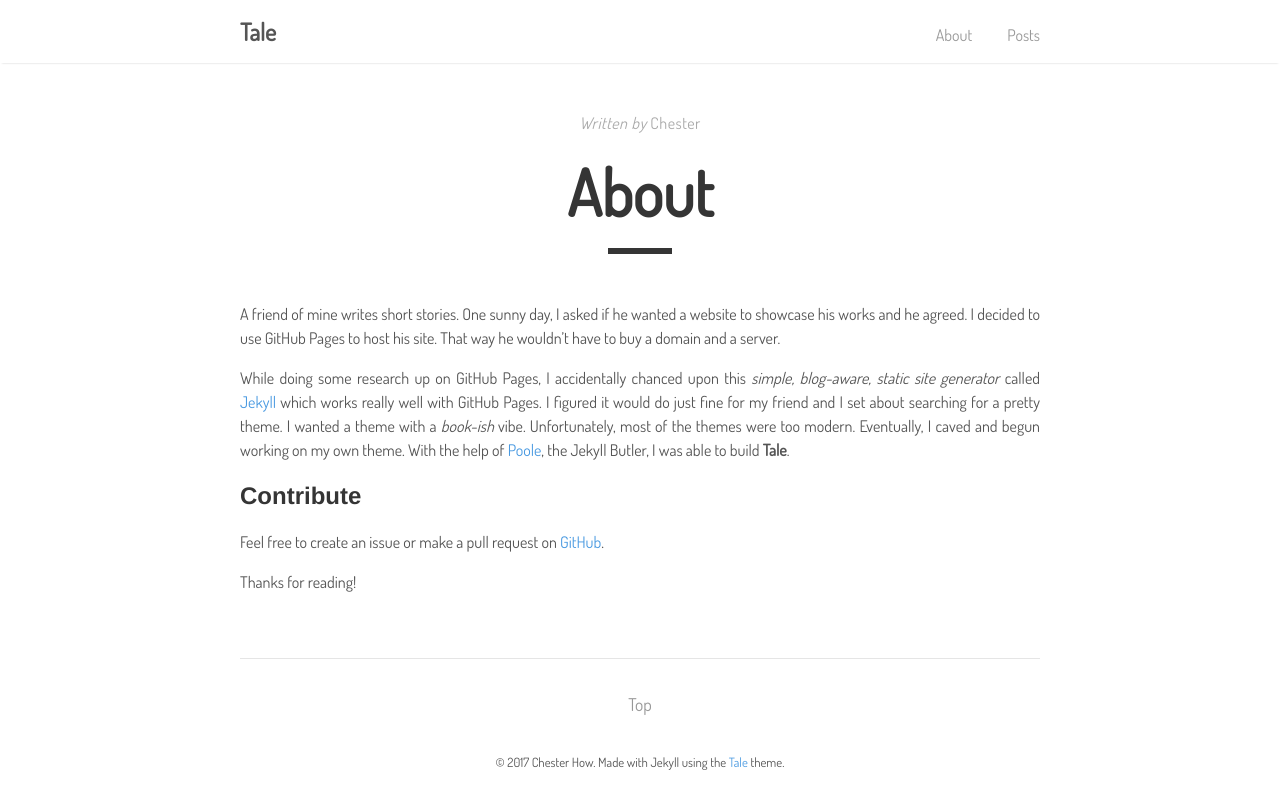
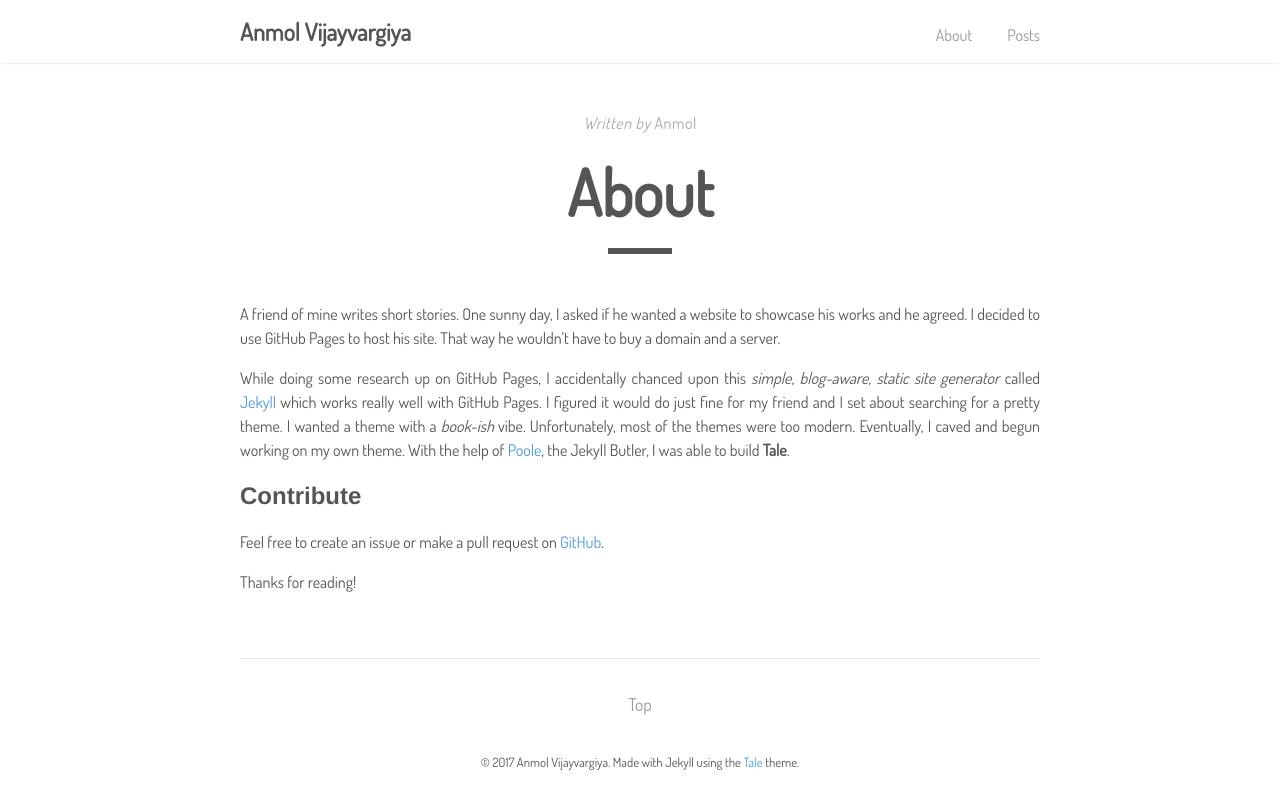
Before and after one commit to anmolvj/blog, a Jekyll site: the page built from about.md, in a window 1280 px wide. Shown: the top 809 px of the page. Built offline with Jekyll 4.4.1, drawn with Linux system fonts in a browser that asks for light colours.

Commit message:
Updated font, color and links

```diff
--- a/_config.yml
+++ b/_config.yml
@@ -2,10 +2,10 @@
 permalink:      /:year-:month-:day/:title
 
 # Setup
-title:          Tale
+title:          Anmol Vijayvargiya
 paginate:       5
 baseurl:        ""
-url:            "https://chesterhow.github.io/tale"
+url:            "http://anmolvj.com/"
 
 # Assets
 sass:
@@ -17,9 +17,9 @@
 
 # About
 author:
-  name:         Chester How
-  url:          http://chester.how
-  email:        chesterhow@gmail.com
+  name:         Anmol Vijayvargiya
+  url:          http://anmolvj.com
+  email:        avijayvargiya@scu.edu
 
 # Custom vars
 version:        3.4.1
--- a/_layouts/default.html
+++ b/_layouts/default.html
@@ -10,7 +10,8 @@
           <h2 class="nav-title" style="font-family: 'Dosis', sans-serif;">{{ site.title }}</h2>
         </a>
         <ul>
-          <li><a href="{{ '/about' | prepend: site.url }}">About</a></li>
+          <!-- <li><a href="{{ '/about' | prepend: site.url }}">About</a></li> -->
+          <li><a href="{{ site.author.url }}">About</a></li>
           <li><a href="{{ site.baseurl }}/" >Posts</a></li>
         </ul>
     </div>
--- a/_sass/_variables.scss
+++ b/_sass/_variables.scss
@@ -1,5 +1,6 @@
 $default-color: #555;
-$default-shade: #353535;
+// $default-shade: #353535;
+$default-shade: #555;
 $default-tint: #aaa;
 $grey-1: #979797;
 $grey-2: #e5e5e5;
--- a/about.md
+++ b/about.md
@@ -1,7 +1,7 @@
 ---
 layout: post
 title: "About"
-author: "Chester"
+author: "Anmol"
 permalink: /about/
 ---
 
```
Also changed, not shown: _posts/2017-08-29-first-post.md (added, +9 -0 lines), 15 other files.
